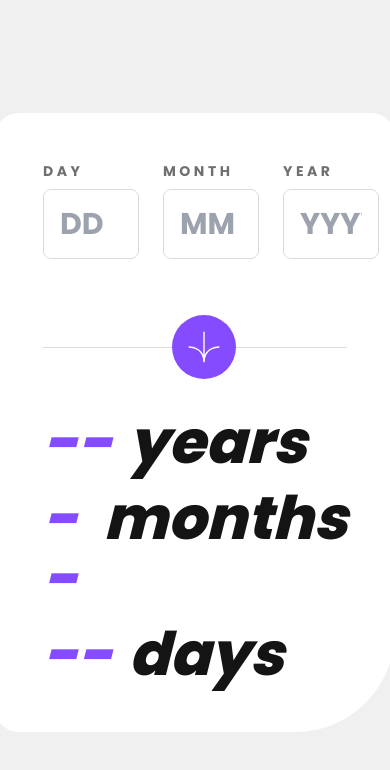
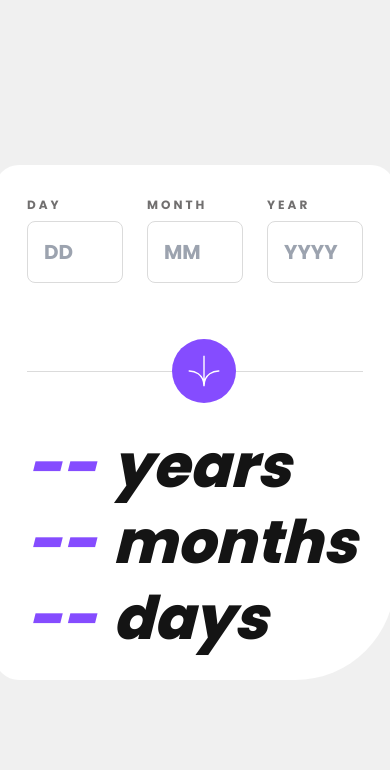
Before and after one commit to viniciusvalmeida/age-calculator-app, a Next.js app: page / in a window 390 px wide. Shown: the top 770 px of the page. Built offline with nearby package versions, Linux system fonts and the light colour scheme.

Commit message:
fix: mobile design

```diff
--- a/app/page.tsx
+++ b/app/page.tsx
@@ -4,7 +4,7 @@ import { AgeContextProvider } from "@/contexts/ageContext";
 
 export default function Home() {
 	return (
-		<main className="bg-neutral-white rounded-3xl rounded-br-[100px] md:rounded-br-[200px] p-12 w-[400px] md:w-[800px] flex flex-col gap-4">
+		<main className="bg-neutral-white rounded-3xl rounded-br-[100px] md:rounded-br-[200px] p-8 md:p-12 w-[400px] md:w-[800px] flex flex-col gap-4">
 			<AgeContextProvider>
 				<BirthForm />
 				<AgeResult />
--- a/components/FormInput.tsx
+++ b/components/FormInput.tsx
@@ -22,7 +22,7 @@ export default function FormInput({
 			<label
 				ref={labelRef}
 				htmlFor={label}
-				className="text-neutral-smokey-grey text-sm font-bold tracking-[.25em]"
+				className="text-neutral-smokey-grey text-xs md:text-sm font-bold tracking-[.25em]"
 			>
 				{label.toUpperCase()}
 			</label>
@@ -31,7 +31,7 @@ export default function FormInput({
 				id={label}
 				type="text"
 				placeholder={placeHolder}
-				className="border border-neutral-light-grey focus:outline-primary-purple font-bold text-3xl rounded-lg placeholder:font-bold placeholder:text-3xl p-4 w-24 md:w-36 peer invalid:border-primary-light-red"
+				className="border border-neutral-light-grey focus:outline-primary-purple font-extrabold text-xl md:text-3xl rounded-lg placeholder:font-bold placeholder:text-xl md:placeholder:text-3xl p-4 w-24 md:w-36 peer invalid:border-primary-light-red"
 				pattern={pattern}
 			/>
 		</>
```
